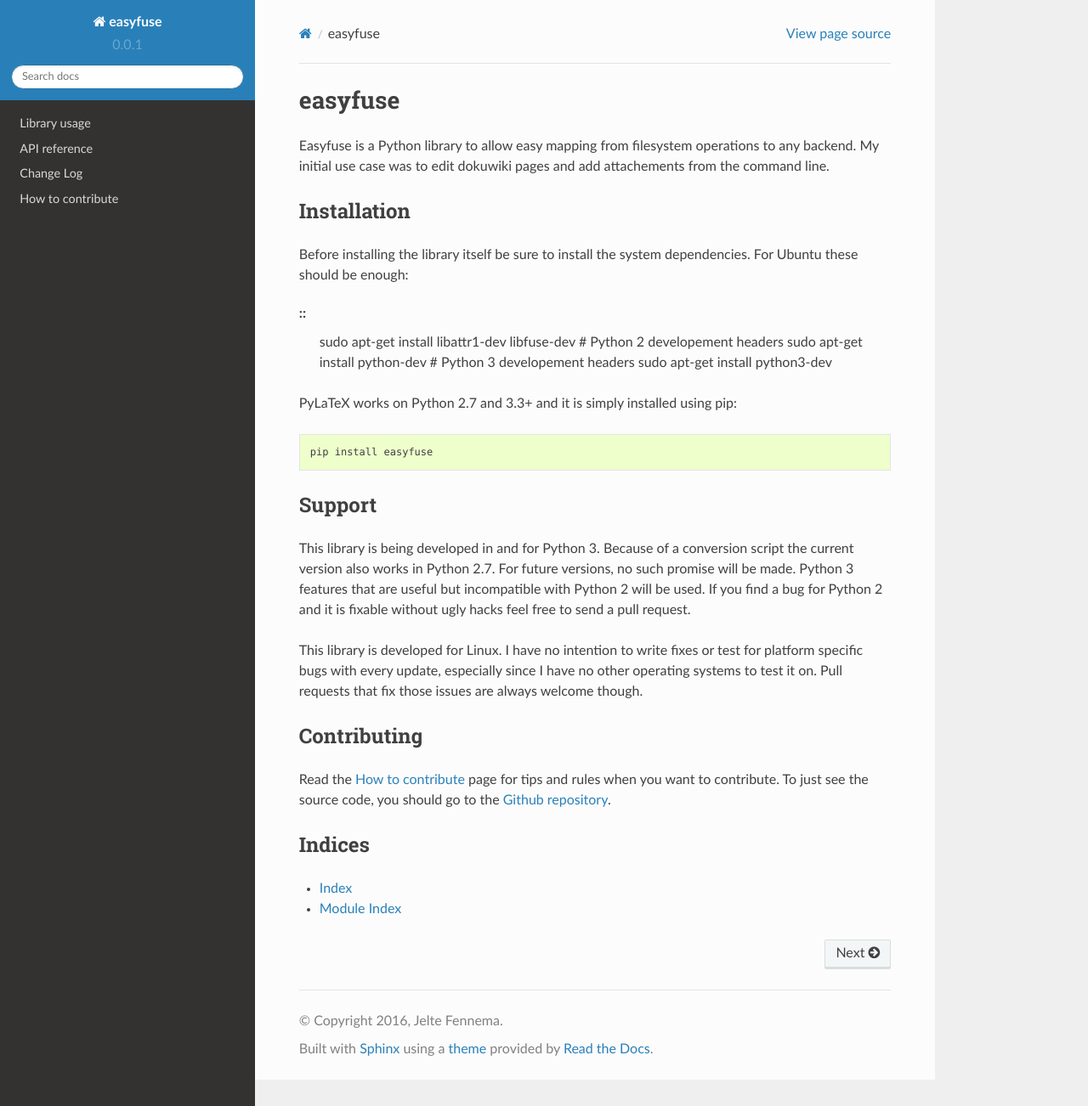
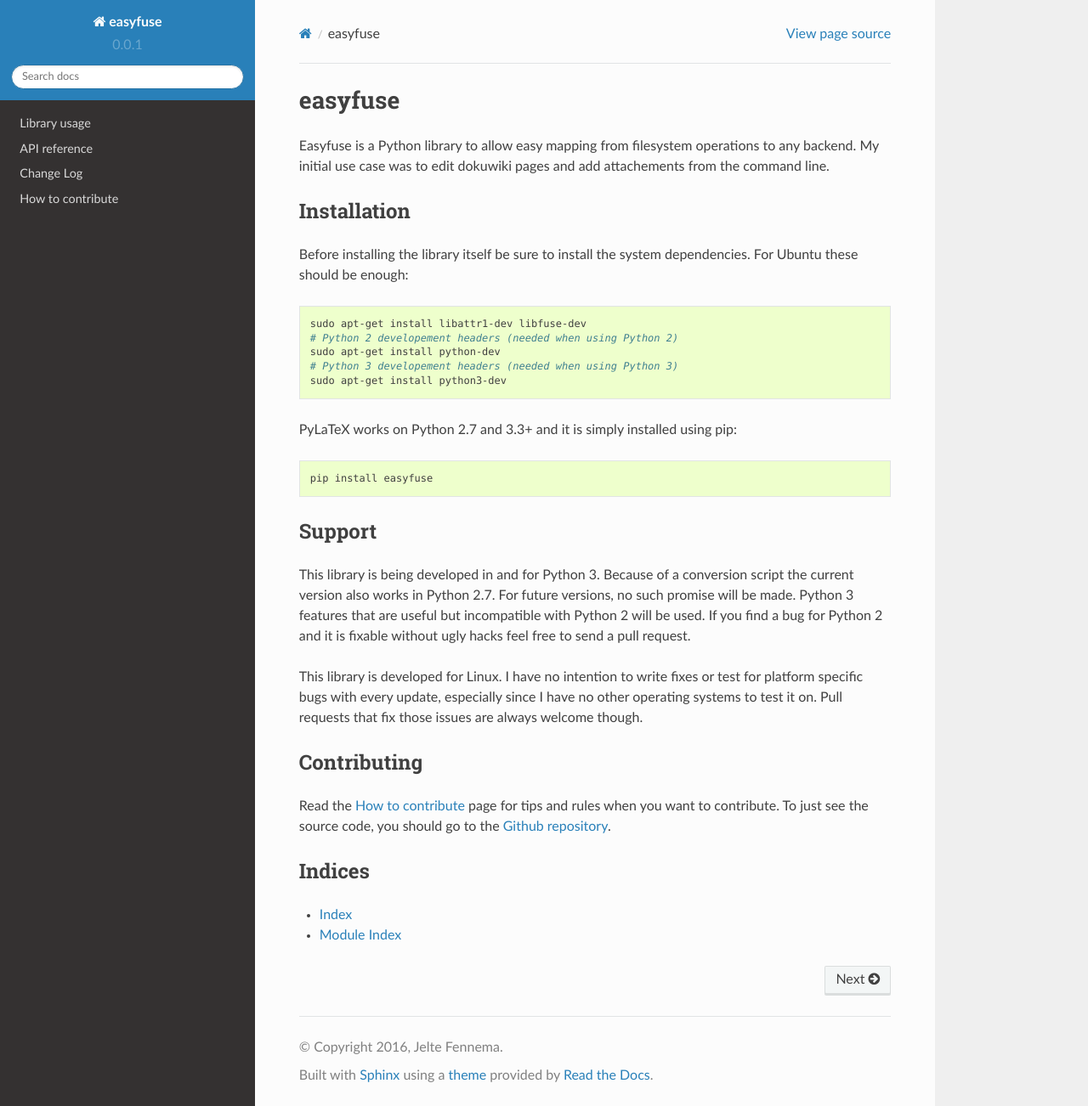
Before and after one commit to JelteF/easyfuse, a Sphinx documentation site: the page built from docs/index.rst, in a window 1280 px wide and 1302 px high. Shown: the whole window at 85% size. Built offline with Sphinx 7.4.7 and the Read the Docs theme 2.0.0, drawn with Linux system fonts in a browser that asks for light colours.

Commit message:
Fix code block

```diff
--- a/docs/index.rst
+++ b/docs/index.rst
@@ -14,10 +14,11 @@
 dependencies. For Ubuntu these should be enough:
 
 ::
+
     sudo apt-get install libattr1-dev libfuse-dev
-    # Python 2 developement headers
+    # Python 2 developement headers (needed when using Python 2)
     sudo apt-get install python-dev
-    # Python 3 developement headers
+    # Python 3 developement headers (needed when using Python 3)
     sudo apt-get install python3-dev
 
 
```
